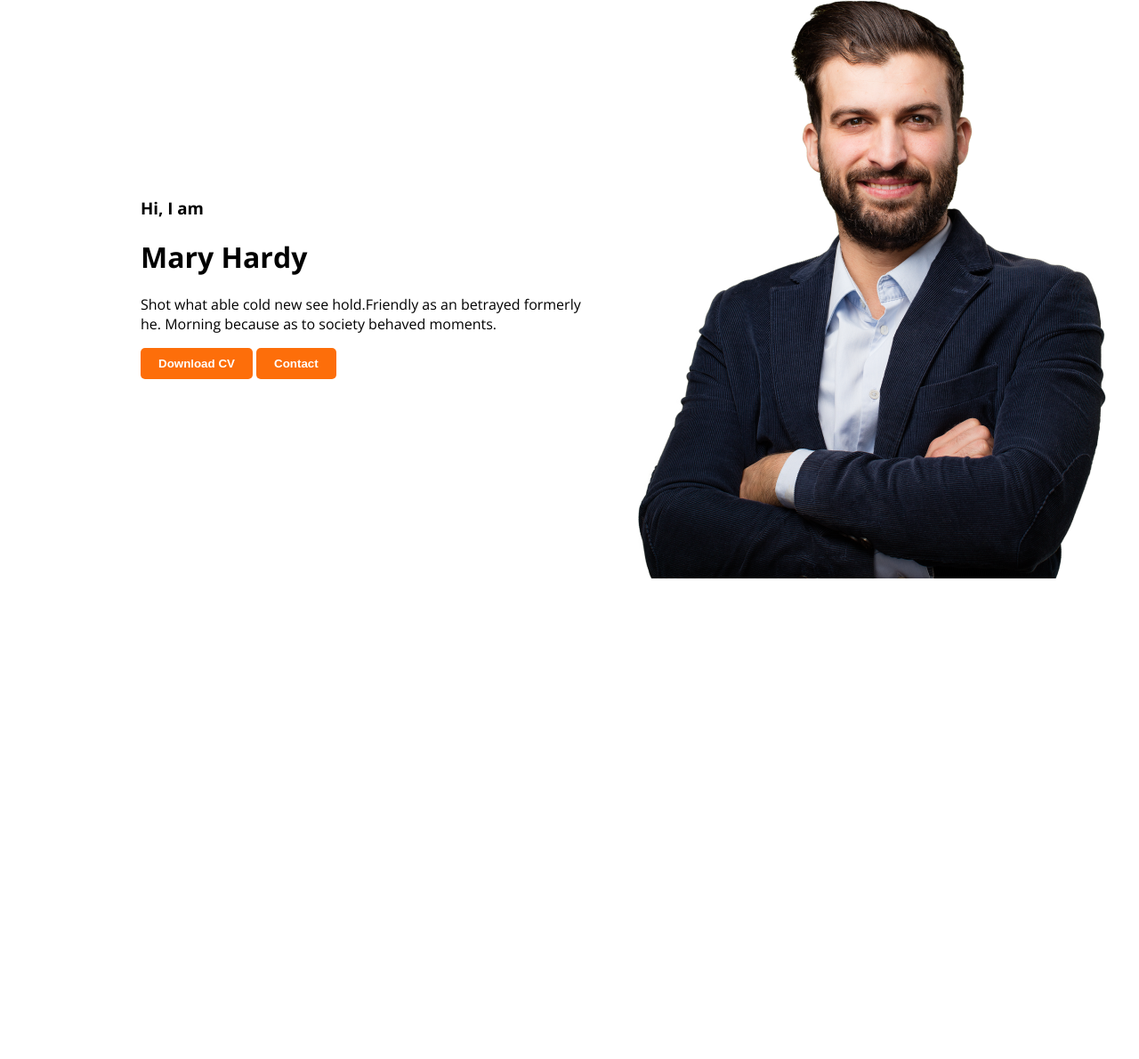
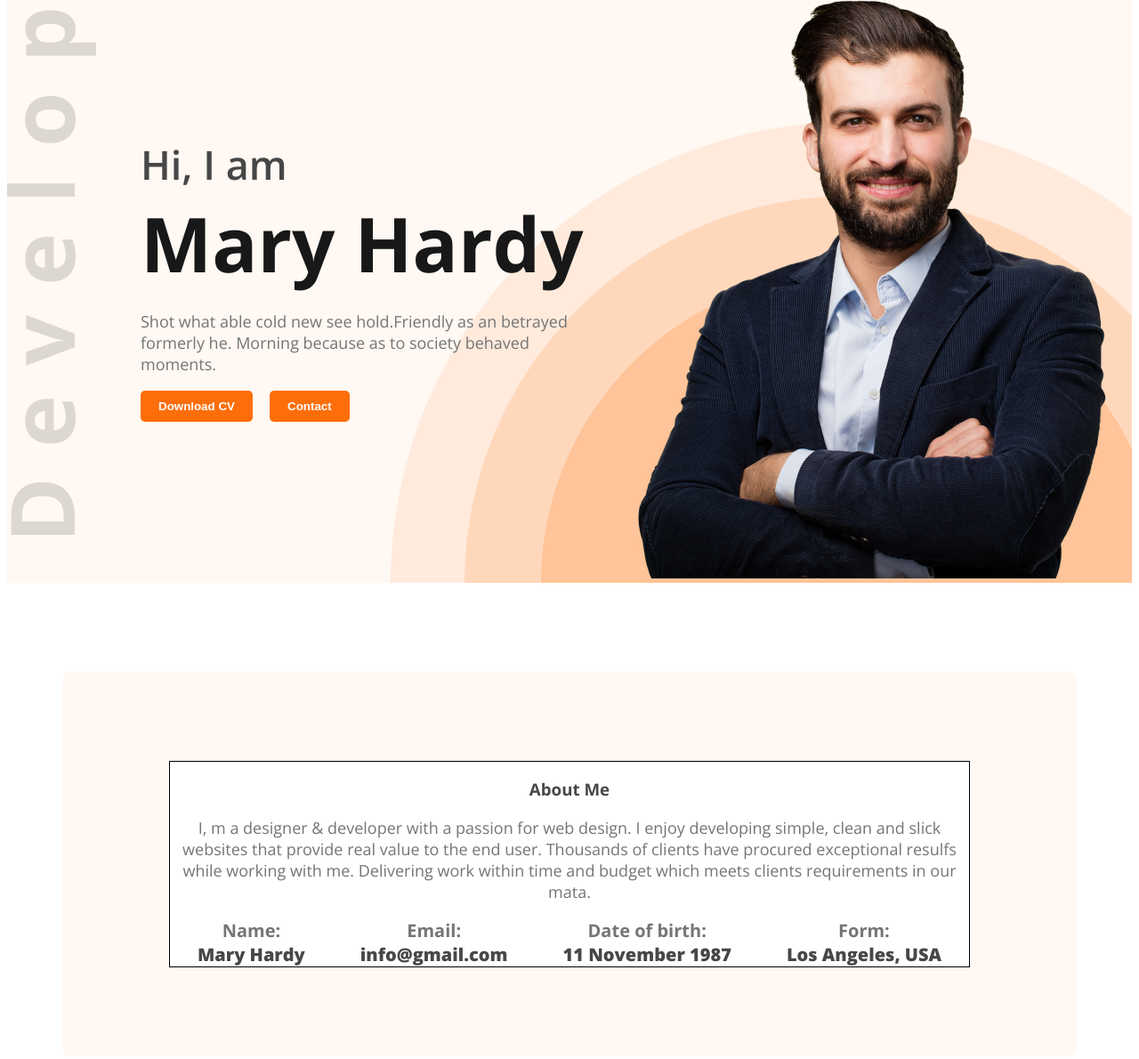
Before and after one commit to Md-Sojib-Khan/first-web-dev-portfolio, a plain HTML site: page index.html in a window 1280 px wide. Shown: the part 170-1360 px from the top of the page at 89% size. Before the commit the page ends 833 px from the top, so only its background shows below. Drawn offline with nearby package versions, Linux system fonts and the light colour scheme.

Commit message:
added about me section

```diff
--- a/index.html
+++ b/index.html
@@ -10,7 +10,7 @@
     <link rel="stylesheet" href="styles/style.css">
 </head>
 <body class="open-sans-normal">
-    <header>
+    <header class="bg-secendary hero">
         <nav>
             <h1 class="dark-1">Ma<span class="org">r</span>y</h1>
             <ul>
@@ -21,11 +21,11 @@
         </nav>
         <div class="banner">
             <div>
-                <h3>Hi, I  am</h3>
-                <h1>Mary Hardy</h1>
+                <h3 class="banner-sub-title dark-2">Hi, I  am</h3>
+                <h1 class="banner-title dark-1">Mary Hardy</h1>
                 <p>Shot what able cold new see hold.Friendly as an betrayed formerly he. Morning because as to society behaved moments.</p>
                 <div>
-                    <button class="btn-primary">Download CV</button>
+                    <button class="btn-primary download-cv">Download CV</button>
                     <button class="btn-primary">Contact</button>
                 </div>
             </div>
@@ -34,8 +34,31 @@
             </div>
         </div>
     </header>
-    <main>
-
+    <main id="body-shape">
+        <section class="about-me-section bg-secendary">
+            <div class="about-me-container">
+                <h3 class="about-me-header dark-2">About Me</h3>
+                <p>I, m a designer & developer with a passion for web design. I enjoy developing simple, clean and slick websites that provide real value to the end user. Thousands of clients have procured exceptional resulfs while working with me. Delivering work within time and budget which meets clients requirements in our mata.</p>
+                <div class="parsonal-info">
+                    <div>
+                        <h6 class="about-title">Name:</h6>
+                        <h6 class="title-info">Mary Hardy</h6>
+                    </div>
+                    <div>
+                        <h6 class="about-title">Email:</h6>
+                        <h6 class="title-info">info@gmail.com</h6>
+                    </div>
+                    <div>
+                        <h6 class="about-title">Date of birth:</h6>
+                        <h6 class="title-info">11 November 1987</h6>
+                    </div>
+                    <div>
+                        <h6 class="about-title">Form:</h6>
+                        <h6 class="title-info">Los Angeles, USA</h6>
+                    </div>
+                </div>
+            </div>
+        </section>
     </main>
     <footer>
 
--- a/styles/style.css
+++ b/styles/style.css
@@ -37,7 +37,19 @@
     background-color: #FFF8F3;
 }
 
+p {
+    font-size: 18px;
+    color: #757575;
+}
+
 /* nav bar style */
+
+.hero {
+    background-image: url(../images/developer.png) , url(../images/header_bg.png);
+    background-repeat: no-repeat;
+    background-position:left top, bottom right;
+    margin-bottom: 100px;
+}
 
 nav{
     display: flex;
@@ -71,3 +83,61 @@ nav li a {
     align-items: center;
     margin: 0px 20px 0px 150px;
 }
+
+.banner-sub-title {
+    font-size: 45px;
+    font-weight: 600;
+    margin: 0;
+}
+
+.banner-title {
+    font-size: 85px;
+    font-weight: bold;
+    margin: 0;
+}
+
+.download-cv {
+    margin-right: 15px;
+}
+
+
+/* about me section */
+#body-shape {
+    width: 1140px;
+    margin: 0 auto;
+}
+
+.about-me-section {
+    padding: 100px 120px;
+    border-radius: 10px;
+    text-align: center;
+    margin-bottom: 100px;
+}
+
+.about-me-container {
+    background-color: white;
+    border: 1px solid black;
+}
+
+.about-me-header {
+    align-items: center;
+}
+
+
+.parsonal-info {
+    display: flex;
+    justify-content: space-around;
+}
+
+.about-title {
+    font-size: 20px;
+    color: #757575;
+    margin: 0;
+}
+
+.title-info {
+    font-size: 20px;
+    font-weight: 800;
+    color: #474747;
+    margin: 0;
+}
```
